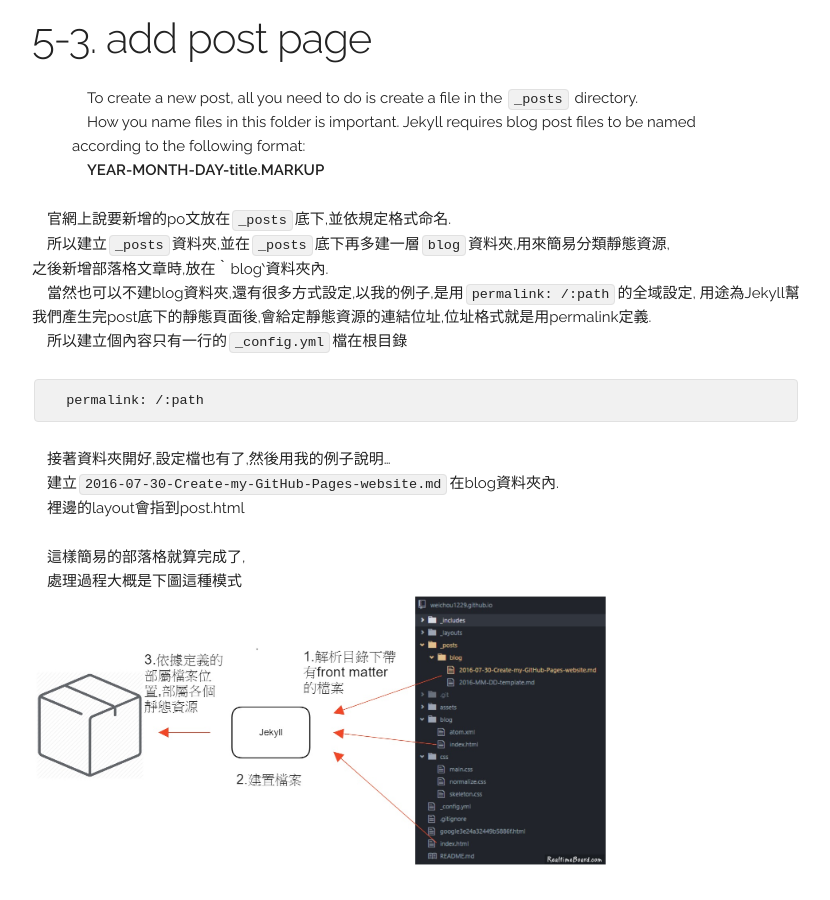
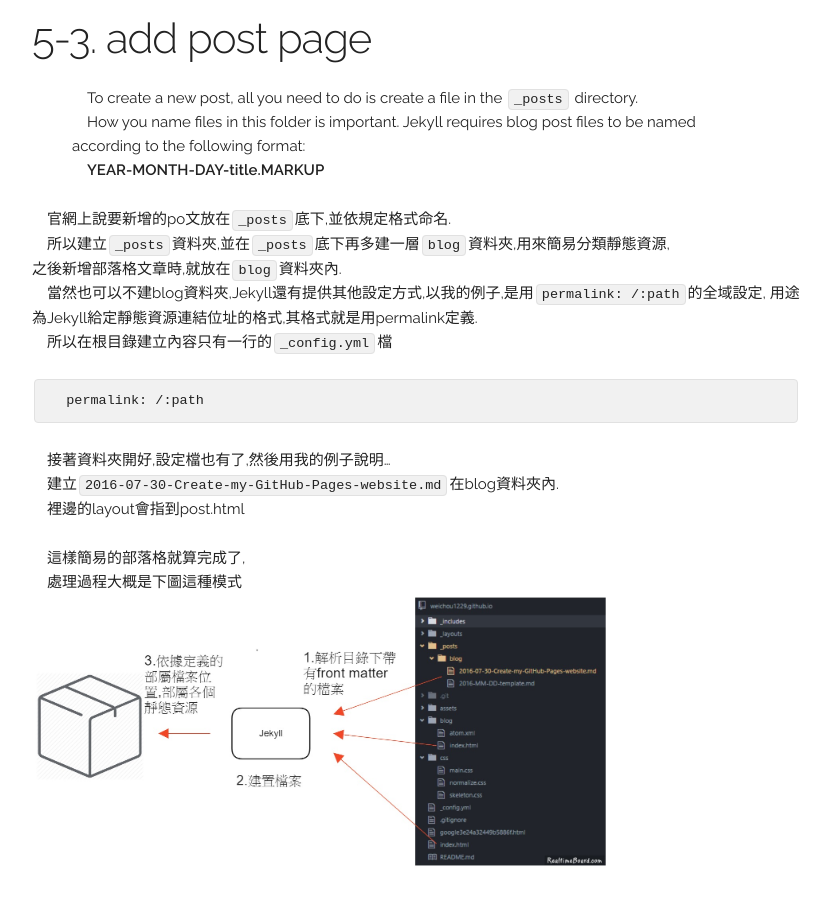
Before and after one commit to weichou1229/weichou.github.io, a Jekyll site: the page built from _posts/blog/2016-07-30-Create-my-GitHub-Pages-website.md, in a window 1280 px wide and 900 px high, scrolled down 5000 px. Shown: the whole window, without its empty margins (224-1054 px from the left). Built offline with Jekyll 4.4.1, drawn with Linux system fonts in a browser that asks for light colours; comment, search, counter and statistics services are not loaded.

Commit message:
modify page

````diff
--- a/_posts/blog/2016-07-30-Create-my-GitHub-Pages-website.md
+++ b/_posts/blog/2016-07-30-Create-my-GitHub-Pages-website.md
@@ -124,10 +124,10 @@ date: 2016-07-30T15:00:00.000Z
 
 　官網上說要新增的po文放在`_posts`底下,並依規定格式命名.
 　所以建立`_posts`資料夾,並在`_posts`底下再多建一層`blog`資料夾,用來簡易分類靜態資源,
-之後新增部落格文章時,放在‵blog‵資料夾內.
-　當然也可以不建blog資料夾,還有很多方式設定,以我的例子,是用`permalink: /:path`的全域設定,
-用途為Jekyll幫我們產生完post底下的靜態頁面後,會給定靜態資源的連結位址,位址格式就是用permalink定義.
-　所以建立個內容只有一行的`_config.yml`檔在根目錄
+之後新增部落格文章時,就放在`blog`資料夾內.
+　當然也可以不建blog資料夾,Jekyll還有提供其他設定方式,以我的例子,是用`permalink: /:path`的全域設定,
+用途為Jekyll給定靜態資源連結位址的格式,其格式就是用permalink定義.
+　所以在根目錄建立內容只有一行的`_config.yml`檔
 
 ```
   permalink: /:path
````
